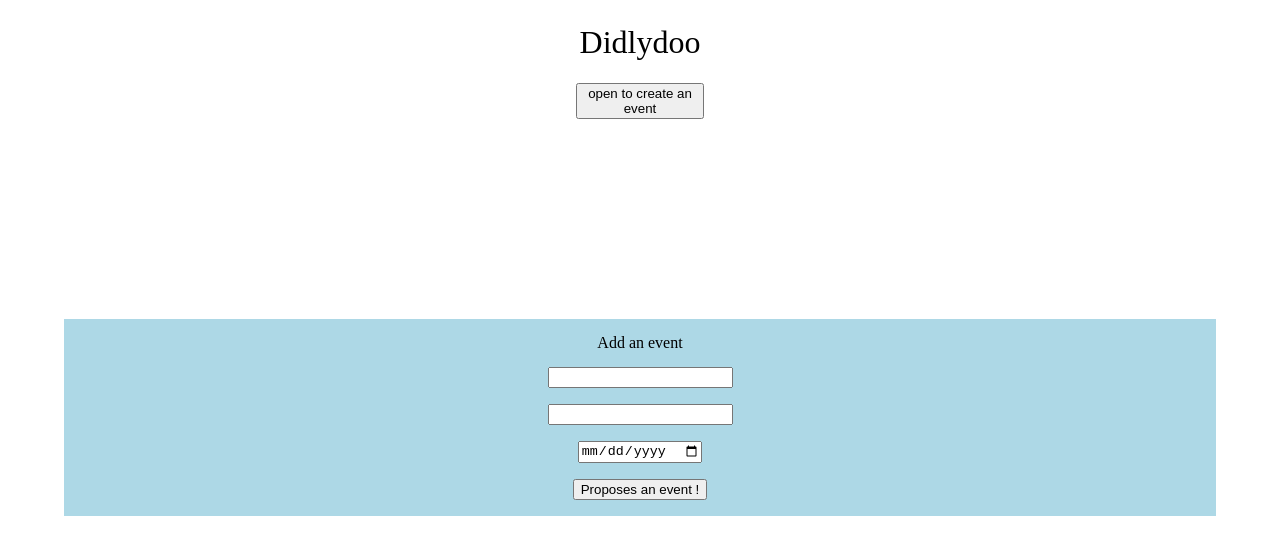
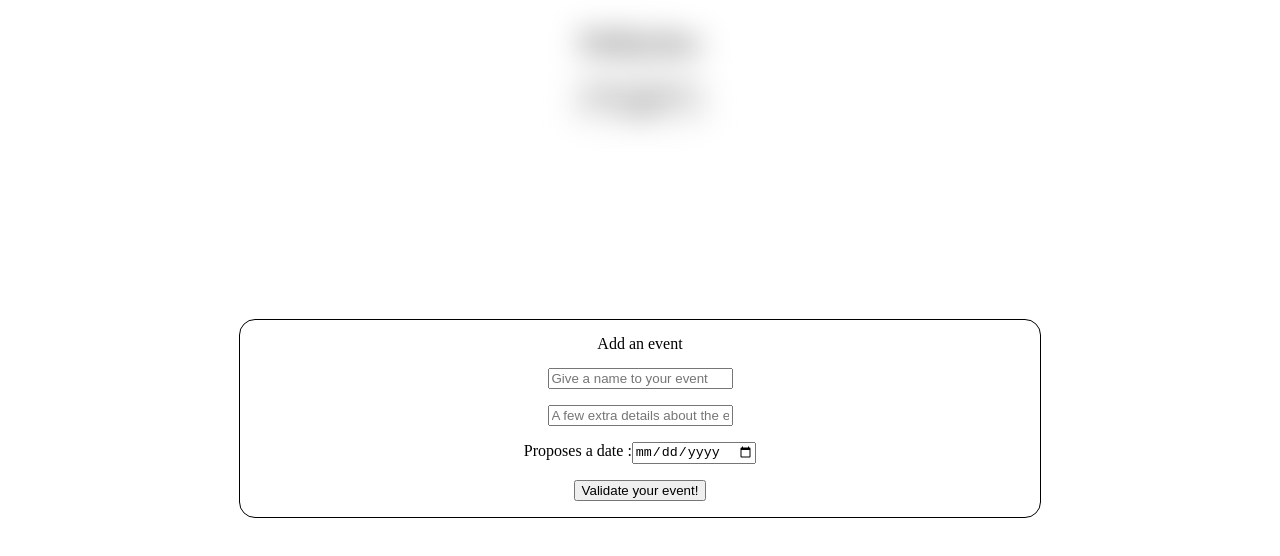
Before and after one commit to casl0x/didlydoo-app, a website built with Vite: page index.html in a window 1280 px wide. Both pictures are taken after a click on the button "open to create an event". Built offline with nearby package versions, Linux system fonts and the light colour scheme.

Commit message:
Cass → form blur bg

```diff
--- a/assets/scripts/form.js
+++ b/assets/scripts/form.js
@@ -1,10 +1,12 @@
 
 function addEvent (){
+    const container = document.querySelector('.container');
     const addBtn = document.querySelector('.form');
     const formEvent = document.querySelector('.event');
 
     addBtn.addEventListener('click', () => {
         formEvent.classList.toggle('open');
+        container.classList.toggle('blur');
     })
 }
 
@@ -12,7 +14,7 @@ function closeForm (){
     const validateBtn = document.querySelector('.event-button');
 
     validateBtn.addEventListener('click', () => {
-        formEvent.classList.toggle('open')
+        formEvent.classList.toggle('open');
     })
 }
 
--- a/assets/styles/design/_form.scss
+++ b/assets/styles/design/_form.scss
@@ -3,13 +3,18 @@
 }
 
 .open {
+    width: 60%;
     display: flex;
     flex-direction: column;
     justify-content: center;
     align-items: center;
     gap: 1rem;
-    margin: 25vh 5vw;
+    margin: 25vh auto;
     padding: 1rem;
+    border-radius: 16px;
+    border: 1px solid black;
+}
 
-    background: lightblue;
+.blur {
+    filter: blur(15px);
 }
--- a/index.html
+++ b/index.html
@@ -10,13 +10,15 @@
     <section class="container">
       <h1>Didlydoo</h1>
       <button class="form">open to create an event</button>
-      <form class="event" >
-        <h2>Add an event</h2>
-        <input type="text" name="event-title" class="event-title" required>
-        <input type="text" name="event-description" class="event-description">
-        <input type="date" name="event-date" class="event-date">
-        <button type="submit" class="event-button">Proposes an event !</button>
-      </form>
+    </section>
+    <section class="forms">
+        <form class="event" >
+            <h2>Add an event</h2>
+            <input type="text" name="event-title" class="event-title" placeholder="Give a name to your event" required maxlength="256">
+            <input type="text" name="event-description" class="event-description" placeholder="A few extra details about the event">
+            <label>Proposes a date :<input type="date" name="event-date" class="event-date"></label>
+            <button type="submit" class="event-button">Validate your event!</button>
+        </form>
     </section>
     <script type="module" src="./assets/scripts/main.js"></script>
   </body>
```
Also changed, not shown: assets/styles/main.css, 1 other file.
